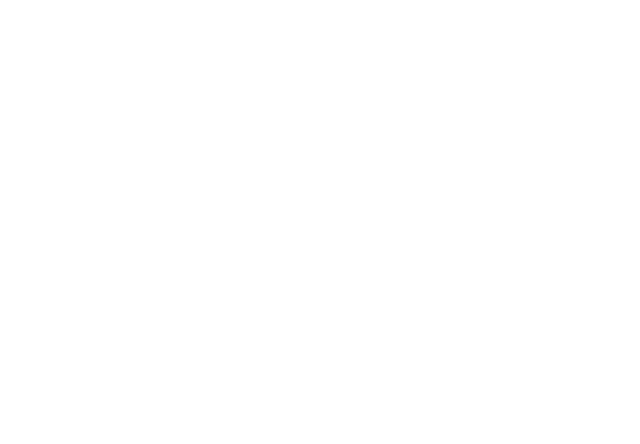
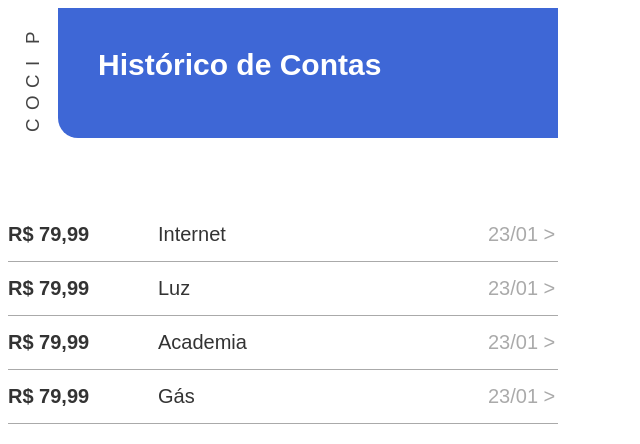
Before and after one commit to claudemirgms/megahack-cip, a React (Create React App) app: page /historico in a window 1280 px wide. Shown: the top 444 px of the page, without its empty margins (0-640 px from the left). Built offline with nearby package versions, Linux system fonts and the light colour scheme.

Commit message:
include page historico

```diff
--- a/src/app.css
+++ b/src/app.css
@@ -12,7 +12,7 @@
 
 body, input[type="text"], button {
   color: #333;
-  font-family: Cambria, Georgia;
+  font-family: Poppins, Georgia;
 }
 /* everywhere else */
 * {
--- /dev/null
+++ b/src/pages/Historico/index.js
@@ -0,0 +1,44 @@
+import React from 'react';
+import './styles.css';
+
+export default function Historico(){
+
+  return (
+    <>
+      <div class="main">
+        <div class="topo">
+          <div class="menu">
+            <h3>P</h3>
+            <h3>I</h3>
+            <h3>C</h3>
+            <h3>O</h3>
+            <h3>C</h3>
+          </div>
+          <div class="visao">
+            <span class="titulovisao">Histórico de Contas</span>
+          </div>
+        </div>
+        <div class="linha">
+          <div class="preco">R$ 79,99</div>
+          <div class="descricao">Internet</div>
+          <div class="data">23/01 ></div>
+        </div>
+        <div class="linha">
+          <div class="preco">R$ 79,99</div>
+          <div class="descricao">Luz</div>
+          <div class="data">23/01 ></div>
+        </div>
+        <div class="linha">
+          <div class="preco">R$ 79,99</div>
+          <div class="descricao">Academia</div>
+          <div class="data">23/01 ></div>
+        </div>
+        <div class="linha">
+          <div class="preco">R$ 79,99</div>
+          <div class="descricao">Gás</div>
+          <div class="data">23/01 ></div>
+        </div>
+      </div>
+    </>
+  )
+}
--- /dev/null
+++ b/src/pages/Historico/styles.css
@@ -0,0 +1,49 @@
+h3{
+  font-weight: bold;
+  transform: rotate(270deg);
+  margin: 0;
+  padding: 0;
+
+}
+.main{
+  display: flex;
+  flex-direction: column;
+}
+.topo{
+  display: flex;
+  flex-direction: row;
+}
+.menu{
+  height: 200px;
+  width: 50px;
+}
+.visao{
+  height: 50px;
+  width: 420px;
+  background-color: #3E67D6;
+  border-radius: 0 0 0 20px;
+  padding: 40px;
+}
+.titulovisao{
+  color: #FFF;
+  font-size: 30px;
+  font-weight: bold;
+}
+.linha{
+  width: 550px;
+  font-size: 20px;
+  display: flex;
+  flex-direction: row;
+  border-bottom: #AAA solid 1px;
+  padding: 15px 0 15px 0;
+}
+.preco{
+  font-weight: bold;
+  width: 150px;
+}
+.descricao{
+  width: 330px;
+}
+.data{
+  color: #AAA;
+}
--- a/src/routes.js
+++ b/src/routes.js
@@ -2,12 +2,14 @@
 import {BrowserRouter, Switch, Route} from 'react-router-dom';
 
 import Dashboard from './pages/Dashboard';
+import Historico from './pages/Historico';
 
 export default function Routes(){
     return(
       <BrowserRouter>
         <Switch>
             <Route path="/" exact component={Dashboard} />
+            <Route path="/historico" component={Historico} />
         </Switch>
       </BrowserRouter>
     );
```
